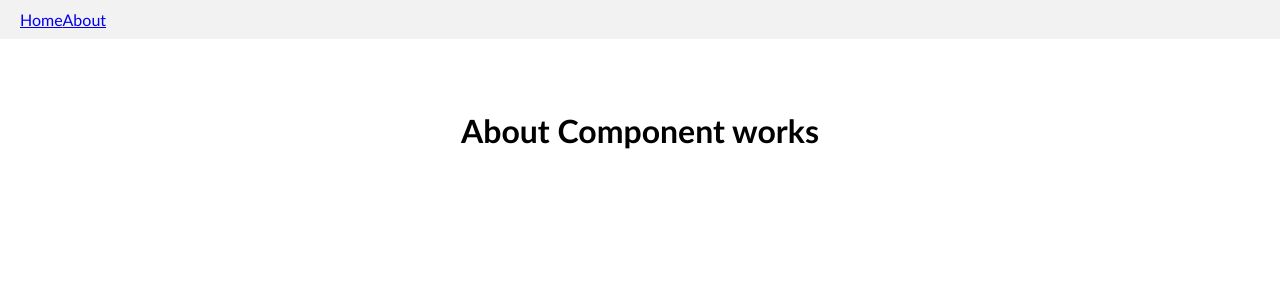
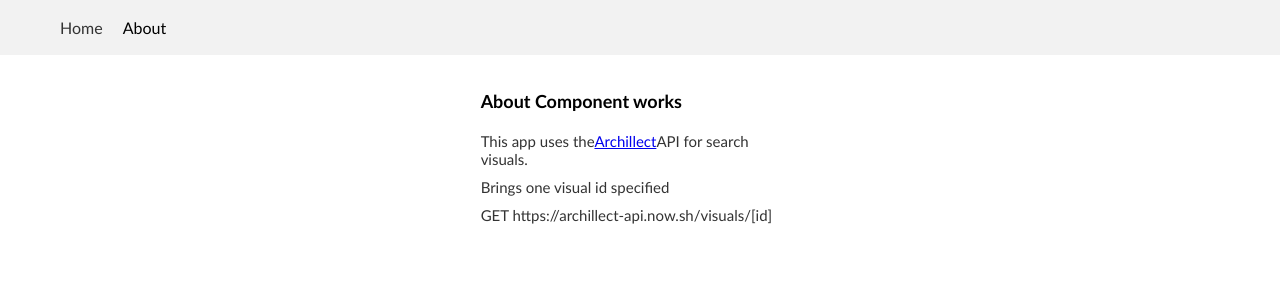
Before and after one commit to NadezhdaShosheva/try-archillect, a React (Create React App) app: page /about in a window 1280 px wide. Shown: the top 300 px of the page. Built offline with nearby package versions, Linux system fonts and the light colour scheme.

Commit message:
add some styles for navigation, fix routing, add test for getImage - image not found

```diff
--- a/src/dashboard.js
+++ b/src/dashboard.js
@@ -12,22 +12,35 @@ const Nav = styled.nav`
   top: 0;
   right: 0;
   left: 0;
-  padding: 10px 20px;
+  padding: 15px 50px;
   background-color: #f2f2f2;
-  top:
+
+  a {
+    display: inline-block;
+    padding: 3px 10px;
+    color: #333;
+    font-size: 16px;
+    text-decoration: none;
+
+    &:hover {
+      color: #666;
+    }
+
+    &.active {
+      color: #000;
+    }
+  }
 `;
 
 const Dashboard = () => (
   <Wrapper>
     <Nav>
       <NavLink
-        className="main-anchor"
         to="/home"
       >
         Home
       </NavLink>
       <NavLink
-        className="main-anchor"
         to="/about"
       >
         About
--- a/src/router.js
+++ b/src/router.js
@@ -1,12 +1,15 @@
 import React from 'react';
-import { Route } from 'react-router';
+import { Route, Redirect, Switch } from 'react-router';
 import Home from './views/home';
 import About from './views/about';
 
 const Router = () => (
   <div>
-    <Route path="/home" component={Home} />
-    <Route path="/about" component={About} />
+    <Switch>
+      <Redirect exact from="/" to="/home" />
+      <Route path="/home" component={Home} />
+      <Route path="/about" component={About} />
+    </Switch>
   </div>
 );
 
--- a/src/views/about.js
+++ b/src/views/about.js
@@ -1,7 +1,33 @@
 import React from 'react';
+import styled from 'styled-components';
+
+const Header = styled.h1`
+  margin: 0 0 20px;
+  font-size: 18px;
+  font-weight: bold;
+`;
+
+const Line = styled.p`
+  width: 80%;
+  min-width: 300px;
+  margin: 0 0 10px;
+  color: #333;
+  font-size: 15px;
+  line-height: 18px;
+  text-align: left;
+`;
 
 const About = () => (
-  <h1>About Component works</h1>
+  <div>
+    <Header>About Component works</Header>
+    <Line>
+      This app uses the
+      <a href="http://archillect.com">Archillect</a>
+      API for search visuals.
+    </Line>
+    <Line>Brings one visual id specified</Line>
+    <Line>GET https://archillect-api.now.sh/visuals/[id]</Line>
+  </div>
 );
 
 export default About;
```
Also changed, not shown: 1 other file (tests, documents, lock files or other folders).
